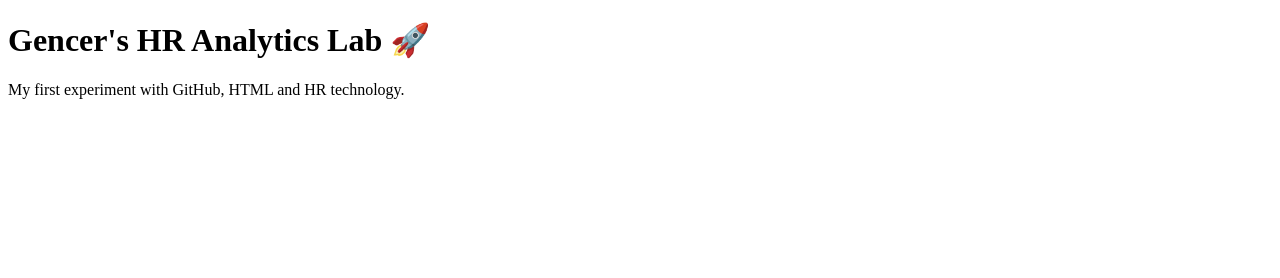
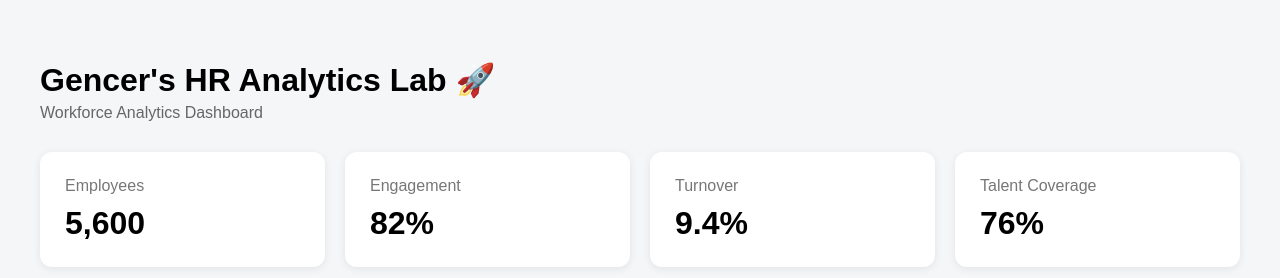
Before and after one commit to Sibierski/gencer-github-test, a plain HTML site: page index.html in a window 1280 px wide. Drawn offline with Linux system fonts and the light colour scheme.

Commit message:
Update HTML structure and styling for dashboard

```diff
--- a/index.html
+++ b/index.html
@@ -1,10 +1,83 @@
 <!DOCTYPE html>
-<html>
+<html lang="en">
 <head>
-    <title>Gencer's First GitHub Project</title>
+    <meta charset="UTF-8">
+    <meta name="viewport" content="width=device-width, initial-scale=1.0">
+    <title>Gencer HR Analytics Lab</title>
+
+    <style>
+        body {
+            font-family: Arial, sans-serif;
+            background: #f4f6f8;
+            margin: 0;
+            padding: 40px;
+        }
+
+        h1 {
+            margin-bottom: 5px;
+        }
+
+        .subtitle {
+            color: #666;
+            margin-bottom: 30px;
+        }
+
+        .dashboard {
+            display: grid;
+            grid-template-columns: repeat(4, 1fr);
+            gap: 20px;
+        }
+
+        .card {
+            background: white;
+            padding: 25px;
+            border-radius: 12px;
+            box-shadow: 0 2px 8px rgba(0,0,0,0.08);
+        }
+
+        .number {
+            font-size: 32px;
+            font-weight: bold;
+            margin-top: 10px;
+        }
+
+        .label {
+            color: #777;
+        }
+    </style>
 </head>
+
 <body>
+
     <h1>Gencer's HR Analytics Lab 🚀</h1>
-    <p>My first experiment with GitHub, HTML and HR technology.</p>
+
+    <div class="subtitle">
+        Workforce Analytics Dashboard
+    </div>
+
+    <div class="dashboard">
+
+        <div class="card">
+            <div class="label">Employees</div>
+            <div class="number">5,600</div>
+        </div>
+
+        <div class="card">
+            <div class="label">Engagement</div>
+            <div class="number">82%</div>
+        </div>
+
+        <div class="card">
+            <div class="label">Turnover</div>
+            <div class="number">9.4%</div>
+        </div>
+
+        <div class="card">
+            <div class="label">Talent Coverage</div>
+            <div class="number">76%</div>
+        </div>
+
+    </div>
+
 </body>
 </html>
```
